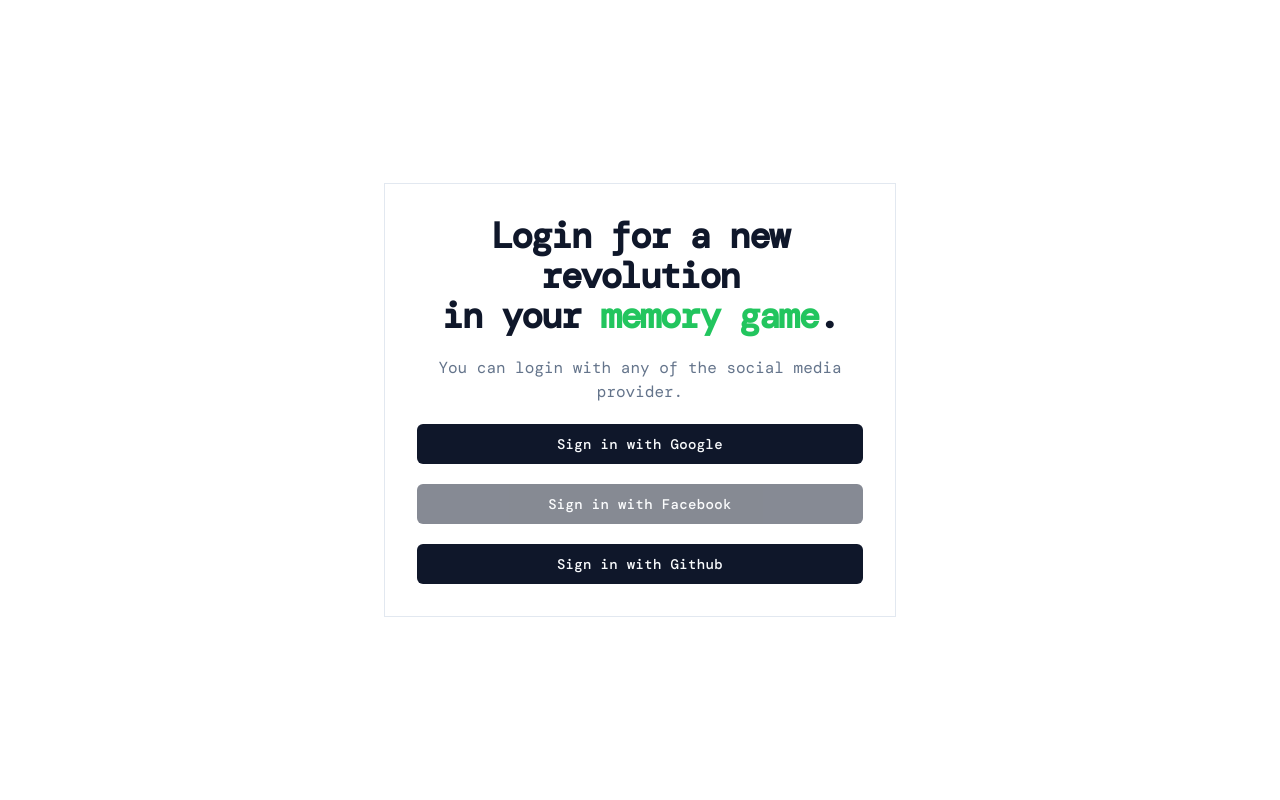
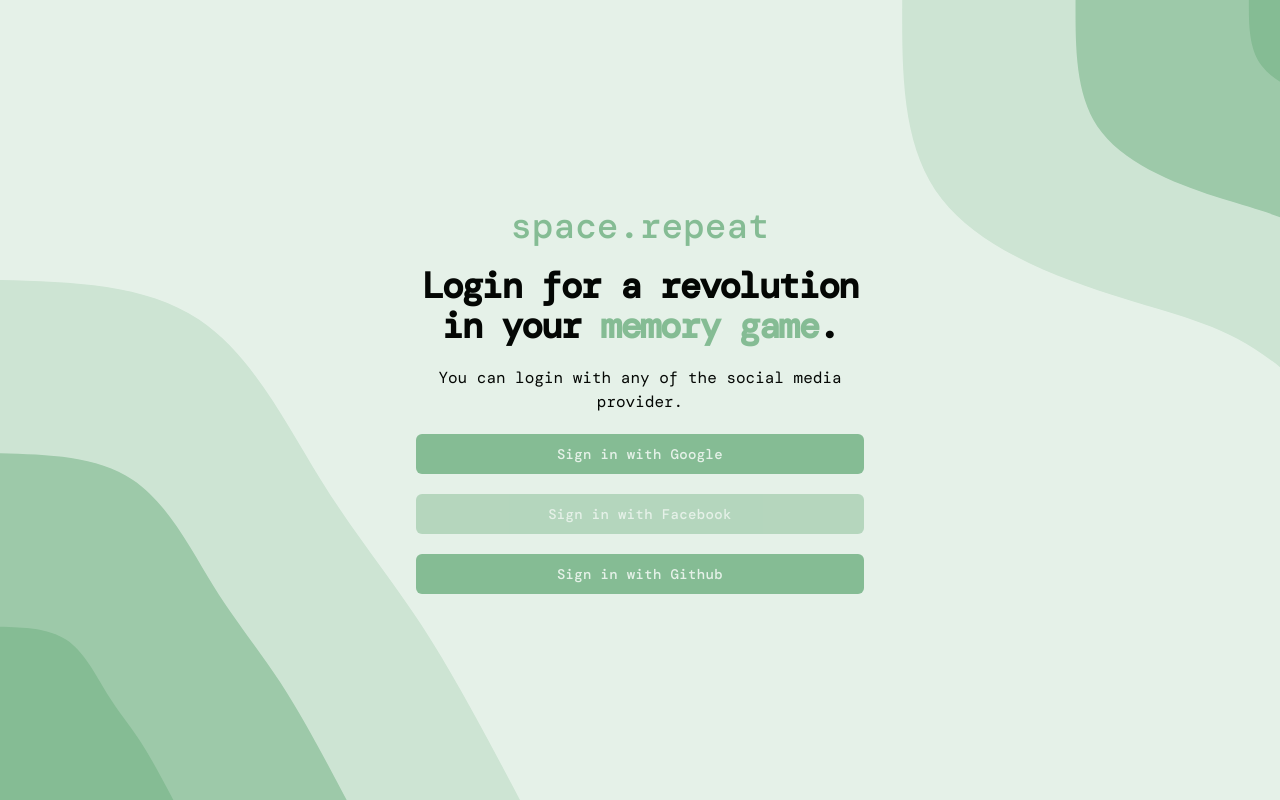
Before and after one commit to ashishsurya/space.repeat, a Next.js app: page /login in a window 1280 px wide. Built offline with nearby package versions, Linux system fonts and the light colour scheme; no server answers; a web font is replaced by a local one.

Commit message:
new design system adopted

```diff
--- a/components/Header.tsx
+++ b/components/Header.tsx
@@ -4,7 +4,6 @@ import { useRecoilValue } from "recoil"
 
 import { LogoutButton } from "./LogoutButton"
 import { Logo } from "./logo"
-import { ThemeToggle } from "./theme-toggle"
 import { Avatar, AvatarFallback } from "./ui/avatar"
 
 export const Header = () => {
@@ -22,11 +21,10 @@ export const Header = () => {
     <div className="flex p-8 justify-between  items-center">
       <Logo />
       <div className="flex  items-center justify-end gap-5">
-        <ThemeToggle />
         <Avatar>
           <AvatarFallback>{getFallbackName(user)}</AvatarFallback>
         </Avatar>
-        <LogoutButton />
+        <LogoutButton/>
       </div>
     </div>
   )
--- a/components/HomePageStackPreview.tsx
+++ b/components/HomePageStackPreview.tsx
@@ -15,11 +15,11 @@ export const HomePageStackPreview = ({ stack }: { stack: Stack }) => {
         tabIndex={0}
         className="group  relative  aspect-[3/2] w-[300px]  cursor-pointer duration-500 hover:scale-110 focus:scale-110  md:w-[250px] "
       >
-        <div className="absolute h-full w-full translate-x-4 translate-y-4 rounded-lg border-2 border-black dark:border-white  "></div>
-        <div className="absolute z-[5] h-full w-full translate-x-2 translate-y-2 rounded-lg  border-2 border-black bg-primary-foreground  dark:border-white "></div>
+        <div className="absolute h-full w-full translate-x-4 translate-y-4 rounded-lg border-2 border-accent  "></div>
+        <div className="absolute z-[5] h-full w-full translate-x-2 translate-y-2 rounded-lg  border-2 border-accent bg-secondary   "></div>
         <div
-          className="absolute z-[10] flex h-full w-full items-center justify-center rounded-lg border-2 border-black bg-primary-foreground p-4
-     dark:border-white"
+          className="absolute z-[10] flex h-full w-full items-center justify-center rounded-lg border-2  bg-secondary p-4
+     border-accent"
         >
           <h1 className="text-3xl font-bold capitalize tracking-wide ">
             {stack.title}
--- a/components/logo.tsx
+++ b/components/logo.tsx
@@ -5,5 +5,5 @@ import { cn } from "@/lib/utils"
 const mono = DM_Mono({ weight: ["500"], subsets: ["latin"] })
 
 export const Logo = () => {
-  return <div className={cn(mono.className , "select-none md:text-4xl font-bold")}>space.repeat</div>
+  return <div className={cn(mono.className , "select-none md:text-4xl text-primary font-bold")}>space.repeat</div>
 }
--- a/components/theme-provider.tsx
+++ /dev/null
@@ -1,9 +0,0 @@
-"use client"
-
-import * as React from "react"
-import { ThemeProvider as NextThemesProvider } from "next-themes"
-import { ThemeProviderProps } from "next-themes/dist/types"
-
-export function ThemeProvider({ children, ...props }: ThemeProviderProps) {
-  return <NextThemesProvider {...props}>{children}</NextThemesProvider>
-}
--- a/components/theme-toggle.tsx
+++ /dev/null
@@ -1,23 +0,0 @@
-"use client"
-
-import * as React from "react"
-import { Moon, Sun } from "lucide-react"
-import { useTheme } from "next-themes"
-
-import { Button } from "@/components/ui/button"
-
-export function ThemeToggle() {
-  const { setTheme, theme } = useTheme()
-
-  return (
-    <Button
-      variant="ghost"
-      size="sm"
-      onClick={() => setTheme(theme === "light" ? "dark" : "light")}
-    >
-      <Sun className="rotate-0 scale-100 transition-all dark:-rotate-90 dark:scale-0" />
-      <Moon className="absolute rotate-90 scale-0 transition-all dark:rotate-0 dark:scale-100" />
-      <span className="sr-only">Toggle theme</span>
-    </Button>
-  )
-}
--- a/components/ui/avatar.tsx
+++ b/components/ui/avatar.tsx
@@ -39,7 +39,7 @@ const AvatarFallback = React.forwardRef<
   <AvatarPrimitive.Fallback
     ref={ref}
     className={cn(
-      "flex h-full w-full items-center justify-center rounded-full bg-muted",
+      "flex h-full w-full items-center justify-center rounded-full bg-primary text-background",
       className
     )}
     {...props}
--- a/components/ui/button.tsx
+++ b/components/ui/button.tsx
@@ -8,9 +8,9 @@ const buttonVariants = cva(
   {
     variants: {
       variant: {
-        default: "bg-primary text-primary-foreground hover:bg-primary/90",
+        default: "bg-primary text-background hover:bg-primary/90",
         destructive:
-          "bg-destructive text-destructive-foreground hover:bg-destructive/90",
+          " text-red-500 hover:text-background hover:bg-red-500",
         outline:
           "border border-input hover:bg-accent hover:text-accent-foreground",
         secondary:
--- a/src/pages/_app.tsx
+++ b/src/pages/_app.tsx
@@ -6,7 +6,6 @@ import { Toaster } from "react-hot-toast"
 import { QueryClient, QueryClientProvider } from "react-query"
 import { RecoilRoot } from "recoil"
 
-import { ThemeProvider } from "@/components/theme-provider"
 
 export const font = DM_Mono({
   subsets: ["latin"],
@@ -23,7 +22,6 @@ const client = new QueryClient({
 
 const MyApp: AppType = ({ Component, pageProps }) => {
   return (
-    <ThemeProvider attribute="class" defaultTheme="system" enableSystem>
       <RecoilRoot>
         <QueryClientProvider client={client}>
           <div className={`${font.className} min-h-screen `}>
@@ -32,7 +30,6 @@ const MyApp: AppType = ({ Component, pageProps }) => {
           </div>
         </QueryClientProvider>
       </RecoilRoot>
-    </ThemeProvider>
   )
 }
 
--- a/src/pages/login.tsx
+++ b/src/pages/login.tsx
@@ -1,19 +1,23 @@
 import Head from "next/head"
 
 import { SocialLoginButton } from "@/components/SocialLoginButton"
+import { Logo } from "@/components/logo"
 
 const LoginPage = () => {
   return (
-    <div className="flex justify-center items-center min-h-screen">
+    <div className="bg- flex min-h-screen items-center justify-center lg:bg-[url('/login-background.svg')]  bg-no-repeat bg-cover">
       <Head>
         <title>Login &middot; space.repeat</title>
       </Head>
-      <div className="flex flex-col md:border p-8 w-full sm:w-4/5 md:w-2/5 gap-5">
-        <h1 className="text-xl sm:text-2xl lg:text-4xl font-bold tracking-tighter text-center">
-          Login for a new revolution<br></br>in your{" "}
-          <span className="text-green-500">memory game</span>.
+      <div className="flex w-full   flex-col gap-5 p-8 sm:w-4/5 md:w-2/5">
+        <div className="self-center">
+          <Logo />
+        </div>
+        <h1 className="text-center text-xl font-bold tracking-tighter sm:text-2xl lg:text-4xl">
+          Login for a revolution<br></br>in your{" "}
+          <span className="text-primary">memory game</span>.
         </h1>
-        <p className="text-center text-muted-foreground">
+        <p className="text-muted-foreground text-center">
           You can login with any of the social media provider.
         </p>
         <SocialLoginButton provider="google">
--- a/styles/globals.css
+++ b/styles/globals.css
@@ -4,78 +4,20 @@
 
 @layer base {
   :root {
-    --background: 0 0% 100%;
-    --foreground: 222.2 47.4% 11.2%;
-
-    --muted: 210 40% 96.1%;
-    --muted-foreground: 215.4 16.3% 46.9%;
-
-    --popover: 0 0% 100%;
-    --popover-foreground: 222.2 47.4% 11.2%;
-
-    --border: 214.3 31.8% 91.4%;
-    --input: 214.3 31.8% 91.4%;
-
-    --card: 0 0% 100%;
-    --card-foreground: 222.2 47.4% 11.2%;
-
-    --primary: 222.2 47.4% 11.2%;
-    --primary-foreground: 210 40% 98%;
-
-    --secondary: 210 40% 96.1%;
-    --secondary-foreground: 222.2 47.4% 11.2%;
-
-    --accent: 210 40% 96.1%;
-    --accent-foreground: 222.2 47.4% 11.2%;
-
-    --destructive: 0 100% 50%;
-    --destructive-foreground: 210 40% 98%;
-
-    --ring: 215 20.2% 65.1%;
-
-    --radius: 0.5rem;
-  }
-
-  .dark {
-    --background: 224 71% 4%;
-    --foreground: 213 31% 91%;
-
-    --muted: 223 47% 11%;
-    --muted-foreground: 215.4 16.3% 56.9%;
-
-    --accent: 216 34% 17%;
-    --accent-foreground: 210 40% 98%;
-
-    --popover: 224 71% 4%;
-    --popover-foreground: 215 20.2% 65.1%;
-
-    --border: 216 34% 17%;
-    --input: 216 34% 17%;
-
-    --card: 224 71% 4%;
-    --card-foreground: 213 31% 91%;
-
-    --primary: 210 40% 98%;
-    --primary-foreground: 222.2 47.4% 1.2%;
-
-    --secondary: 222.2 47.4% 11.2%;
-    --secondary-foreground: 210 40% 98%;
-
-    --destructive: 0 63% 31%;
-    --destructive-foreground: 210 40% 98%;
-
-    --ring: 216 34% 17%;
-
-    --radius: 0.5rem;
+    --color-text: #040704;
+    --color-background: #e5f1e8;
+    --color-primary: #85bc94;
+    --color-secondary: #cee4d4;
+    --color-accent: #96c5a2;
   }
 }
 
 @layer base {
   * {
-    @apply border-border;
+    @apply border-accent;
   }
   body {
-    @apply bg-background text-foreground;
+    @apply bg-background text-text;
     font-feature-settings: "rlig" 1, "calt" 1;
   }
 }
--- a/tailwind.config.js
+++ b/tailwind.config.js
@@ -14,62 +14,12 @@ module.exports = {
     },
     extend: {
       colors: {
-        border: "hsl(var(--border))",
-        input: "hsl(var(--input))",
-        ring: "hsl(var(--ring))",
-        background: "hsl(var(--background))",
-        foreground: "hsl(var(--foreground))",
-        primary: {
-          DEFAULT: "hsl(var(--primary))",
-          foreground: "hsl(var(--primary-foreground))",
-        },
-        secondary: {
-          DEFAULT: "hsl(var(--secondary))",
-          foreground: "hsl(var(--secondary-foreground))",
-        },
-        destructive: {
-          DEFAULT: "hsl(var(--destructive))",
-          foreground: "hsl(var(--destructive-foreground))",
-        },
-        muted: {
-          DEFAULT: "hsl(var(--muted))",
-          foreground: "hsl(var(--muted-foreground))",
-        },
-        accent: {
-          DEFAULT: "hsl(var(--accent))",
-          foreground: "hsl(var(--accent-foreground))",
-        },
-        popover: {
-          DEFAULT: "hsl(var(--popover))",
-          foreground: "hsl(var(--popover-foreground))",
-        },
-        card: {
-          DEFAULT: "hsl(var(--card))",
-          foreground: "hsl(var(--card-foreground))",
-        },
-      },
-      borderRadius: {
-        lg: `var(--radius)`,
-        md: `calc(var(--radius) - 2px)`,
-        sm: "calc(var(--radius) - 4px)",
-      },
-      fontFamily: {
-        sans: ["var(--font-sans)", ...fontFamily.sans],
-      },
-      keyframes: {
-        "accordion-down": {
-          from: { height: 0 },
-          to: { height: "var(--radix-accordion-content-height)" },
-        },
-        "accordion-up": {
-          from: { height: "var(--radix-accordion-content-height)" },
-          to: { height: 0 },
-        },
-      },
-      animation: {
-        "accordion-down": "accordion-down 0.2s ease-out",
-        "accordion-up": "accordion-up 0.2s ease-out",
-      },
+        primary: "var(--color-primary)",
+        secondary: "var(--color-secondary)",
+        accent: "var(--color-accent)",
+        background: "var(--color-background)",
+        text : "var(--color-text)",
+      }
     },
   },
   plugins: [require("tailwindcss-animate")],
```
Also changed, not shown: public/login-background.svg (added).
